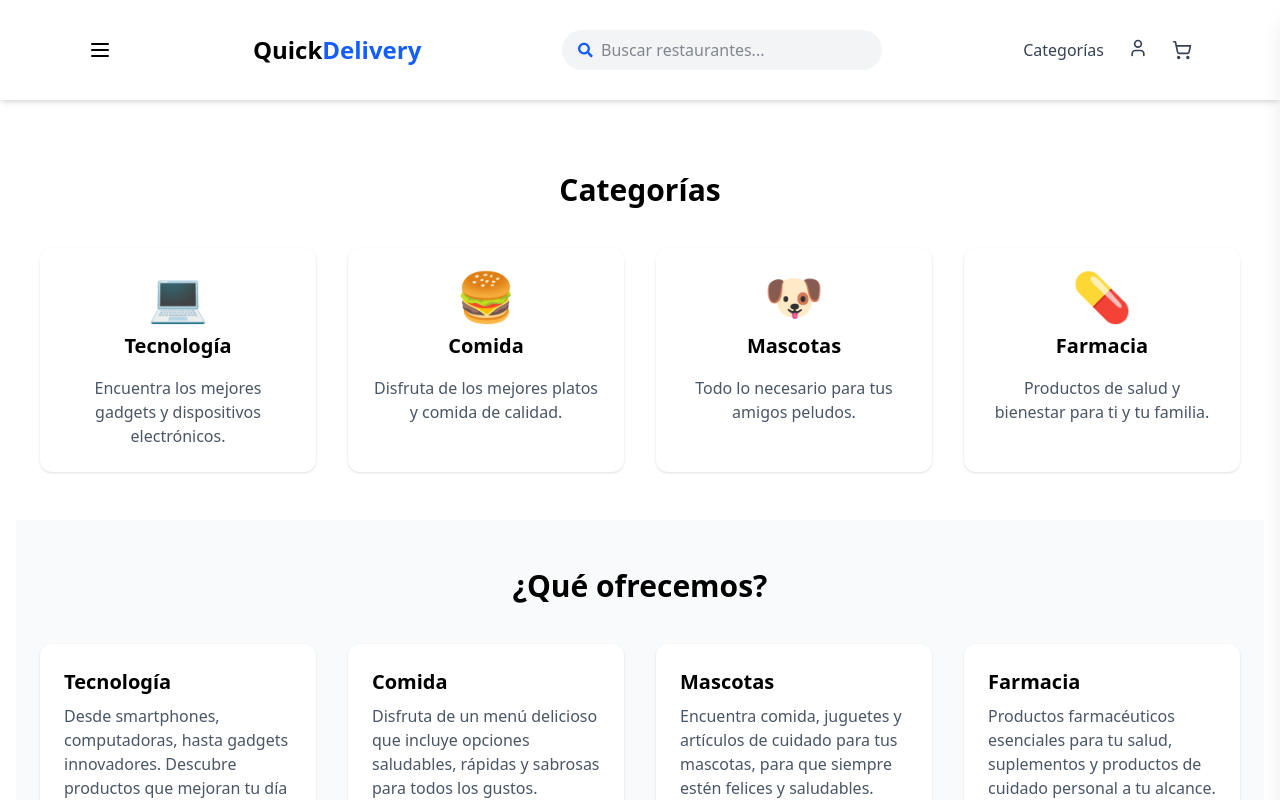
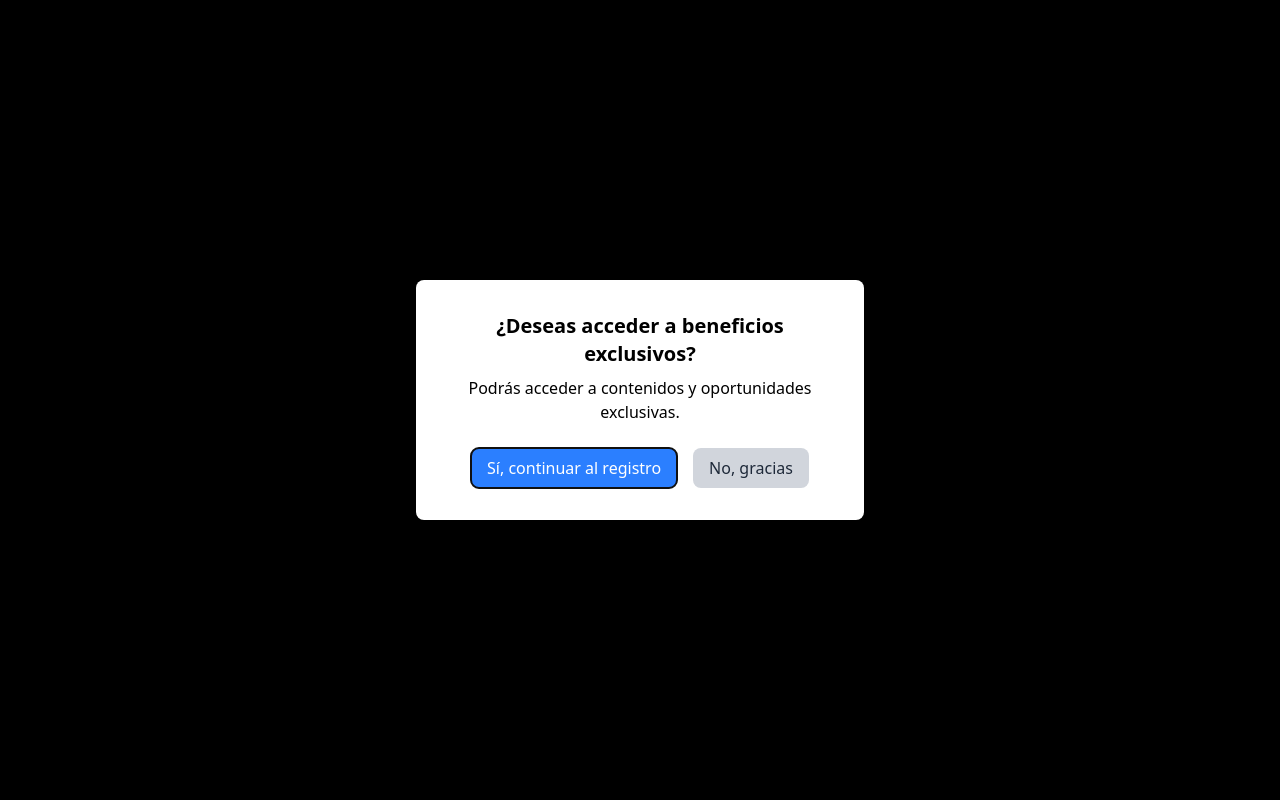
Before and after one commit to TechMMZ/seminario-final, a React (Vite) app: page /registro in a window 1280 px wide. Before the commit this address led to /. Shown: the top 800 px of the page. Built offline with nearby package versions, Linux system fonts and the light colour scheme; no server answers; the database is empty.

Commit message:
Formulario 1

```diff
--- a/src/pages/RegisterForm.jsx
+++ b/src/pages/RegisterForm.jsx
@@ -1,85 +1,83 @@
-import React, { useState, useEffect } from 'react';
-import { useNavigate } from 'react-router-dom';
+import { useState, useEffect } from 'react';
 
 const RegisterForm = () => {
-    const [showConsent, setShowConsent] = useState(false); // El consentimiento no se muestra de inmediato
-    const [showForm, setShowForm] = useState(false); // El formulario de Google no se muestra de inmediato
-    const [loading, setLoading] = useState(true); // Manejamos el estado de carga del formulario
-    const navigate = useNavigate(); // Hook para navegar a otra página
+    const [step, setStep] = useState('initial'); // 'initial', 'consent', 'form'
+    const [loading, setLoading] = useState(true);
+
+    // Para simular la navegación sin react-router-dom
+    const navigateTo = (path) => {
+        console.log(`Navegación simulada a: ${path}`);
+        // En una implementación real, podrías usar window.location o un contexto de navegación
+    };
 
     useEffect(() => {
-        // Redirigir inmediatamente al inicio antes de mostrar el consentimiento
-        navigate('/');
+        // Mostrar el consentimiento después de un tiempo
+        const timer = setTimeout(() => {
+            setStep('consent');
+        }, 5000);
 
-        // Esperar 5 segundos antes de mostrar el consentimiento
-        const timerConsent = setTimeout(() => {
-            setShowConsent(true); // Mostrar el modal de consentimiento
-        }, 5000); // 5000 ms = 5 segundos
+        return () => clearTimeout(timer);
+    }, []);
 
-        return () => clearTimeout(timerConsent); // Limpiar el timer cuando el componente se desmonte
-    }, [navigate]);
+    // Bloqueo de scroll cuando hay un modal abierto
+    useEffect(() => {
+        const isModalOpen = step === 'consent' || step === 'form';
+        document.body.style.overflow = isModalOpen ? 'hidden' : 'auto';
 
+        return () => {
+            document.body.style.overflow = 'auto';
+        };
+    }, [step]);
+
+    // Enfoque para accesibilidad
     useEffect(() => {
-        // Una vez el consentimiento se ha mostrado, esperar otros 5 segundos para mostrar el formulario
-        if (showConsent) {
-            const timerForm = setTimeout(() => {
-                setShowForm(true); // Mostrar el formulario después de otros 5 segundos
-            }, 5000); // Esperar otros 5 segundos para mostrar el formulario
-
-            return () => clearTimeout(timerForm); // Limpiar el timer de mostrar el formulario si el componente se desmonta
+        if (step === 'consent') {
+            const acceptButton = document.getElementById('accept-button');
+            acceptButton?.focus();
         }
-    }, [showConsent]);
+    }, [step]);
 
     const handleAccept = () => {
-        setShowConsent(false); // Ocultar el modal de consentimiento
-        // Redirigir al inicio mientras se espera el formulario
-        navigate('/');
+        setStep('form');
     };
 
     const handleDecline = () => {
-        navigate('/'); // Redirigir al inicio si el usuario rechaza el consentimiento
+        setStep('initial');
+        navigateTo('/');
     };
 
     const handleCloseForm = () => {
-        setShowForm(false); // Cerrar el formulario
-        navigate('/'); // Redirigir al inicio
+        setStep('initial');
+        navigateTo('/');
     };
 
-    // Bloqueo de scroll en el body mientras hay un modal abierto
-    useEffect(() => {
-        const shouldBlockScroll = showConsent || showForm;
-        document.body.style.overflow = shouldBlockScroll ? 'hidden' : 'auto';
-        return () => {
-            document.body.style.overflow = 'auto';
-        };
-    }, [showConsent, showForm]);
+    return (
+        <div className="min-h-screen flex flex-col items-center justify-center p-4">
+            {/* Contenido inicial */}
+            {step === 'initial' && (
+                <div className="text-center">
+                    <h1 className="text-2xl font-bold mb-4">Página de Registro</h1>
+                    <p>Bienvenido a nuestro sitio. Esta es la página de registro.</p>
+                </div>
+            )}
 
-    // Accesibilidad: enfocar el botón al mostrar consentimiento
-    useEffect(() => {
-        if (showConsent) {
-            const firstButton = document.querySelector('button');
-            firstButton?.focus();
-        }
-    }, [showConsent]);
-
-    return (
-        <>
             {/* Modal de consentimiento */}
-            {showConsent && (
+            {step === 'consent' && (
                 <div className="fixed inset-0 bg-black bg-opacity-60 flex justify-center items-center z-50">
                     <div className="bg-white p-8 rounded-lg w-11/12 max-w-md text-center shadow-lg">
-                        <h2 className="text-xl font-semibold">¿Deseas aceptar los beneficios?</h2>
+                        <h2 className="text-xl font-semibold">¿Deseas acceder a beneficios exclusivos?</h2>
                         <p className="mt-2">Podrás acceder a contenidos y oportunidades exclusivas.</p>
                         <div className="mt-6 flex gap-4 justify-center">
                             <button
+                                id="accept-button"
                                 onClick={handleAccept}
                                 className="bg-blue-500 text-white px-4 py-2 rounded-lg hover:bg-blue-600 transition"
                             >
-                                Sí, aceptar
+                                Sí, continuar al registro
                             </button>
                             <button
                                 onClick={handleDecline}
-                                className="bg-red-500 text-white px-4 py-2 rounded-lg hover:bg-red-600 transition"
+                                className="bg-gray-300 text-gray-800 px-4 py-2 rounded-lg hover:bg-gray-400 transition"
                             >
                                 No, gracias
                             </button>
@@ -89,9 +87,9 @@ const RegisterForm = () => {
             )}
 
             {/* Modal con el formulario */}
-            {showForm && (
+            {step === 'form' && (
                 <div className="fixed inset-0 bg-black bg-opacity-60 flex justify-center items-center z-50">
-                    <div className="bg-white p-6 rounded-lg w-11/12 max-w-3xl max-h-[90vh] overflow-auto relative shadow-lg">
+                    <div className="bg-white p-6 rounded-lg w-11/12 max-w-3xl max-h-screen md:max-h-[90vh] overflow-auto relative shadow-lg">
                         {/* Botón de cerrar */}
                         <button
                             onClick={handleCloseForm}
@@ -101,10 +99,12 @@ const RegisterForm = () => {
                             ×
                         </button>
 
+                        <h2 className="text-xl font-semibold mb-4 text-center">Completa tu registro</h2>
+
                         {/* Loader */}
                         {loading && (
-                            <div className="text-center mb-4">
-                                <p>Cargando formulario...</p>
+                            <div className="flex justify-center items-center py-8">
+                                <div className="animate-spin rounded-full h-10 w-10 border-t-2 border-b-2 border-blue-500"></div>
                             </div>
                         )}
 
@@ -113,7 +113,7 @@ const RegisterForm = () => {
                             onLoad={() => setLoading(false)}
                             src="https://docs.google.com/forms/d/e/1FAIpQLSeHtaKN7-218pPcd7ZuuqJTFGOEZZLDFhHDdqhDMMMFLHBGJg/viewform?embedded=true"
                             width="100%"
-                            height="600px"
+                            height="600"
                             frameBorder="0"
                             marginHeight="0"
                             marginWidth="0"
@@ -125,7 +125,7 @@ const RegisterForm = () => {
                     </div>
                 </div>
             )}
-        </>
+        </div>
     );
 };
 
```
